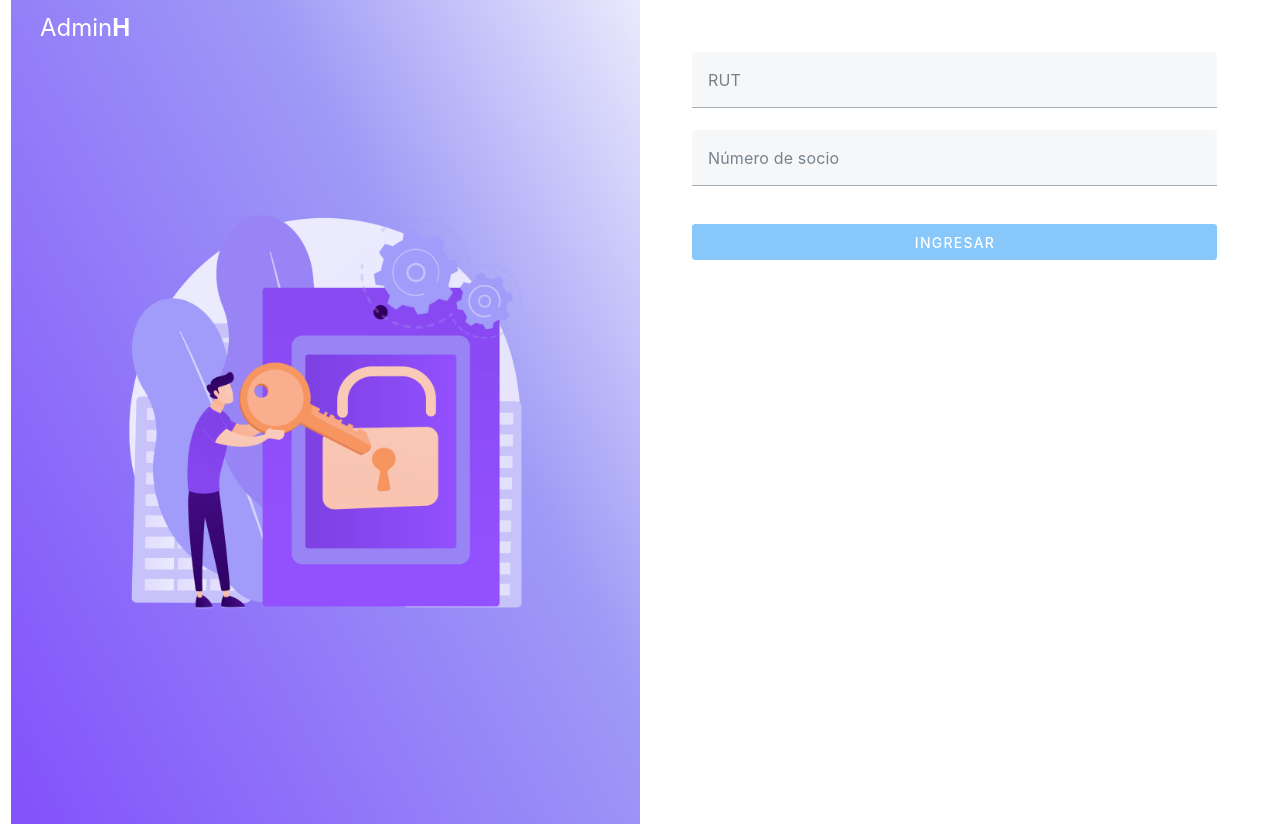
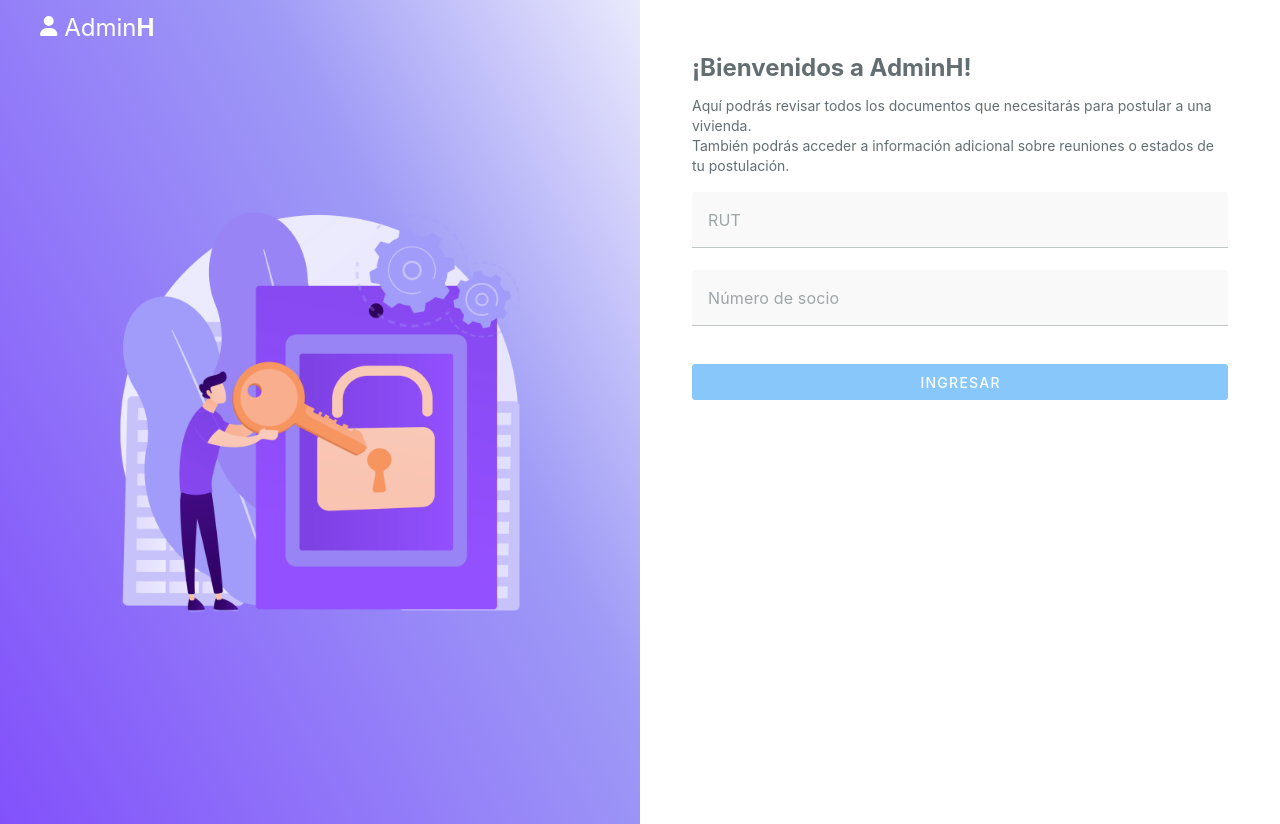
Before and after one commit to sebastiancordovaw2/sistemaHabitacionalv2, a Vue app: page / in a window 1280 px wide. Built offline with nearby package versions, Linux system fonts and the light colour scheme.

Commit message:
se agregar texto al formulario

```diff
--- a/package.json
+++ b/package.json
@@ -9,6 +9,11 @@
     "preview": "vite preview"
   },
   "dependencies": {
+    "@fortawesome/fontawesome-svg-core": "^6.5.2",
+    "@fortawesome/free-brands-svg-icons": "^6.5.2",
+    "@fortawesome/free-regular-svg-icons": "^6.5.2",
+    "@fortawesome/free-solid-svg-icons": "^6.5.2",
+    "@fortawesome/vue-fontawesome": "^3.0.8",
     "vite-plugin-vuetify": "^2.0.3",
     "vue": "^3.4.29",
     "vue-router": "^4.0.13",
--- a/src/main.js
+++ b/src/main.js
@@ -5,7 +5,19 @@ import './assets/styles/tailwind.css'
 import vuetify from './plugins/vuetify'
 import router from './router'
 
-createApp(App)
+// Importar las dependencias de FontAwesome
+import { library } from '@fortawesome/fontawesome-svg-core'
+import { fas } from '@fortawesome/free-solid-svg-icons'
+import { fab } from '@fortawesome/free-brands-svg-icons'
+import { far } from '@fortawesome/free-regular-svg-icons'
+import { FontAwesomeIcon } from '@fortawesome/vue-fontawesome'
+
+// Añadir los íconos a la biblioteca
+library.add(fas, fab, far)
+
+const app = createApp(App)
 .use(vuetify)
 .use(router)
-.mount('#app')
+
+app.component('font-awesome-icon', FontAwesomeIcon)
+app.mount('#app')
--- a/src/style.css
+++ b/src/style.css
@@ -28,6 +28,7 @@ body {
   place-items: center;
   min-width: 320px;
   min-height: 100vh;
+  color: #636e72;
 }
 
 h1 {
--- a/src/views/LoginSocios.vue
+++ b/src/views/LoginSocios.vue
@@ -4,15 +4,23 @@
         <v-row>
 
             <v-col cols="12" md="6" class="bg_login ">
-                <h1 class="text-2xl absolute left-10 text-white ">Admin<span class="font-bold">H</span></h1>
+                <h1 class="text-2xl absolute left-10 text-white ">
+                    <font-awesome-icon style="top:-3px; position:relative" icon="user" class="text-xl text-white"/>
+                    Admin<span class="font-bold">H</span>
+                </h1>
                 <div class="h-screen grid place-items-center">
                     <img width="65%" :src="imageUrl" alt="Example Image" class="example-image">
                 </div>
             </v-col>
             <v-col cols="12" md="6">
                 <!-- Contenido de la segunda columna formulario -->
-                    <div class="p-10">
-                        <v-form v-model="valid" ref="form">
+
+                    <div class="p-10 text-left">
+
+                        <h1 class="text-2xl font-bold mb-3">¡Bienvenidos a AdminH!</h1>
+                        <p class="text-sm">Aquí podrás revisar todos los documentos que necesitarás para postular a una vivienda.</p>
+                        <p class="text-sm">También podrás acceder a información adicional sobre reuniones o estados de tu postulación. </p>
+                        <v-form v-model="valid" ref="form" class="mt-4">
                           <v-text-field
                             v-model="rut"
                             :rules="[rules.required, rules.validRut]"
```
Also changed, not shown: 1 other file (tests, documents, lock files or other folders).
